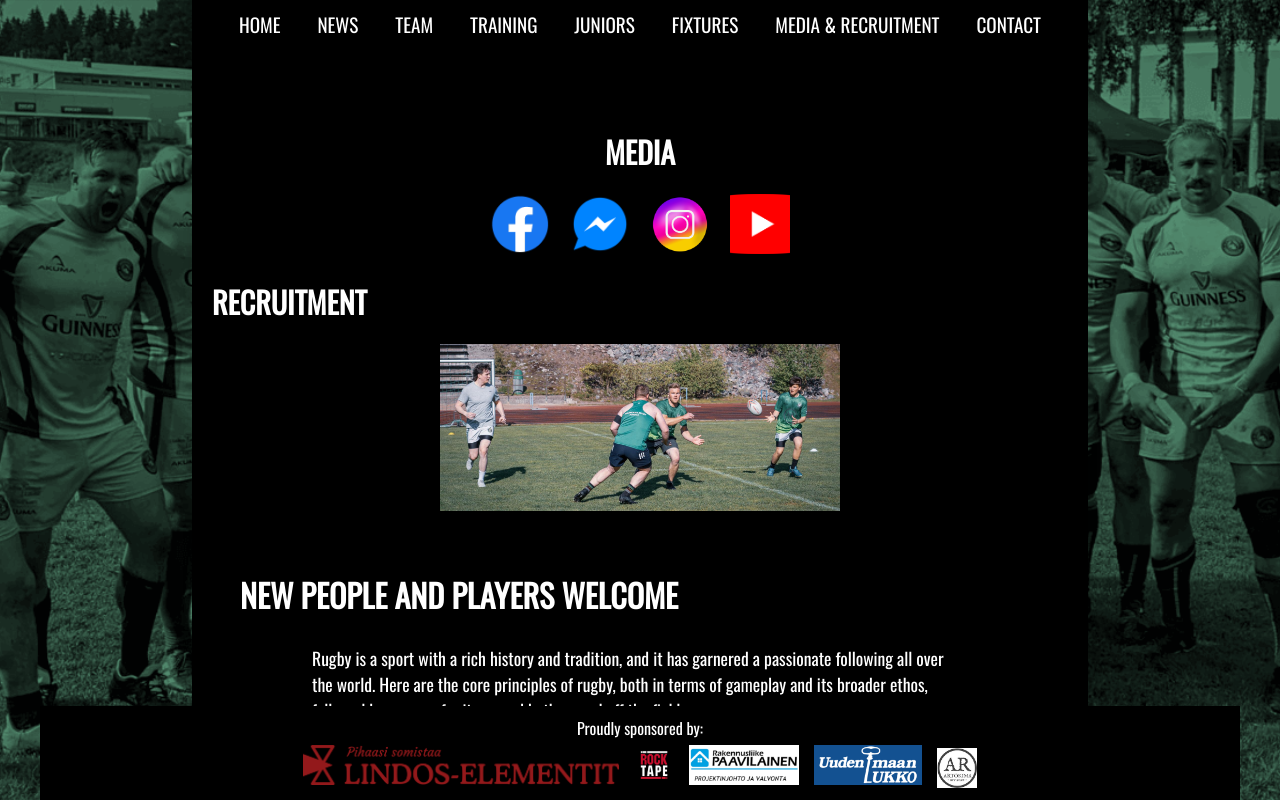
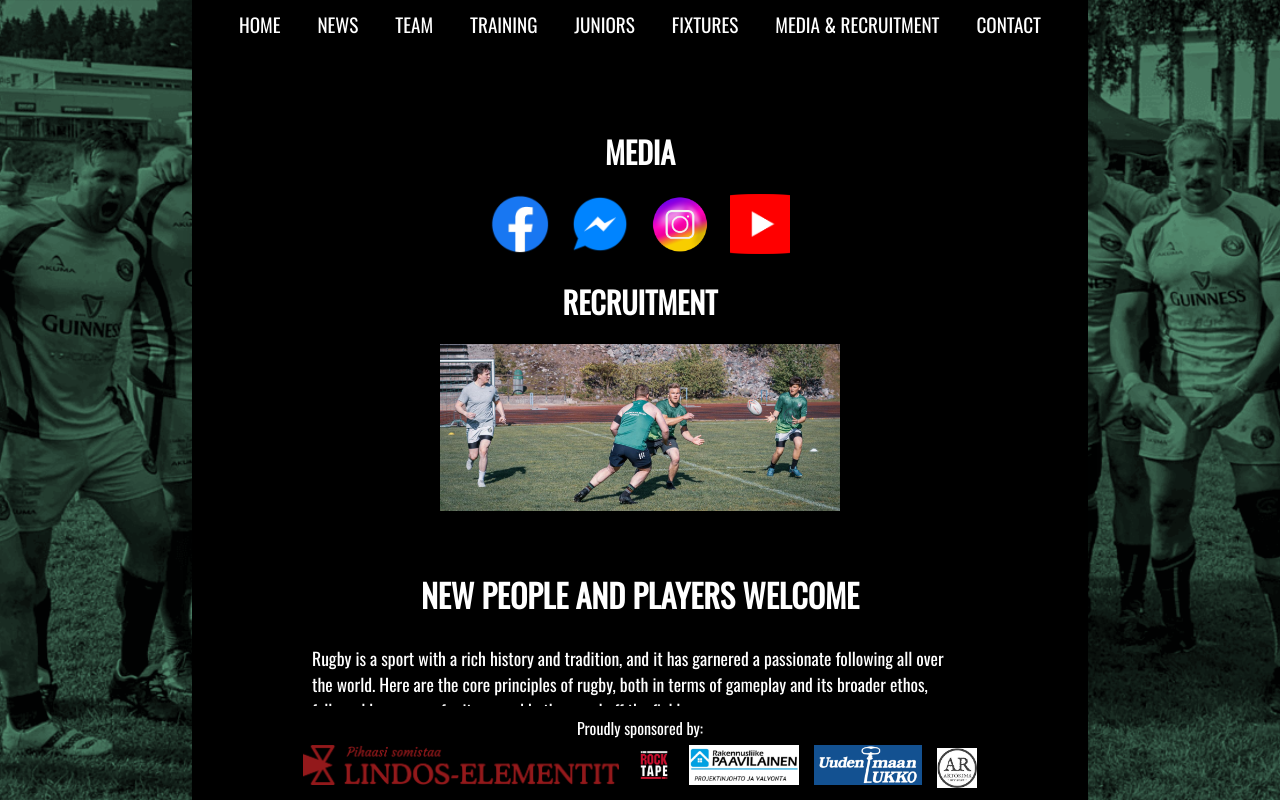
Before and after one commit to CDProjects/ots-react, a React (Create React App) app: page /media-recruitment in a window 1280 px wide. Shown: the top 800 px of the page. Built offline with nearby package versions, Linux system fonts and the light colour scheme.

Commit message:
MedRec h2 centered, footer width % adjusted.

```diff
--- a/src/Components/Footer.css
+++ b/src/Components/Footer.css
@@ -52,7 +52,7 @@
     .footer {
         left: 50%;
     transform: translateX(-50%);
-    width: 1200px; /* Match the max-width of the juniors-section */
+    width: 70%; /* Match the max-width of the juniors-section */
     max-width: calc(100% - 40px); /* Account for padding */
     }
 
--- a/src/Components/MedRec.css
+++ b/src/Components/MedRec.css
@@ -13,6 +13,7 @@
 }
 
 .section-title, .recruiting-section-title {
+    text-align: center;
     font-size: 30px;
     margin-top: 0;
     margin-bottom: 20px;
@@ -49,6 +50,7 @@
 }
 
 .recruiting-content h2 {
+    text-align: center;
     font-size: 1.5rem;
     margin-top: 20px;
 }
```
